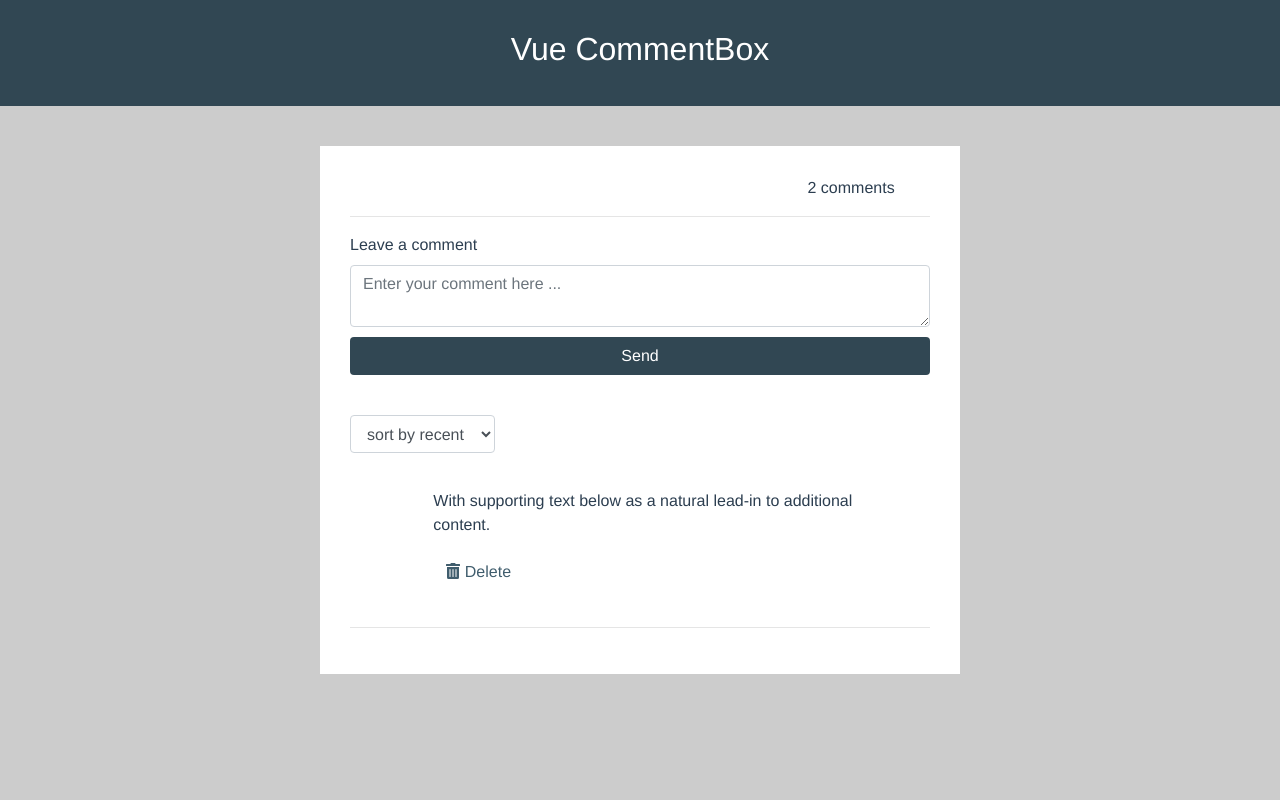
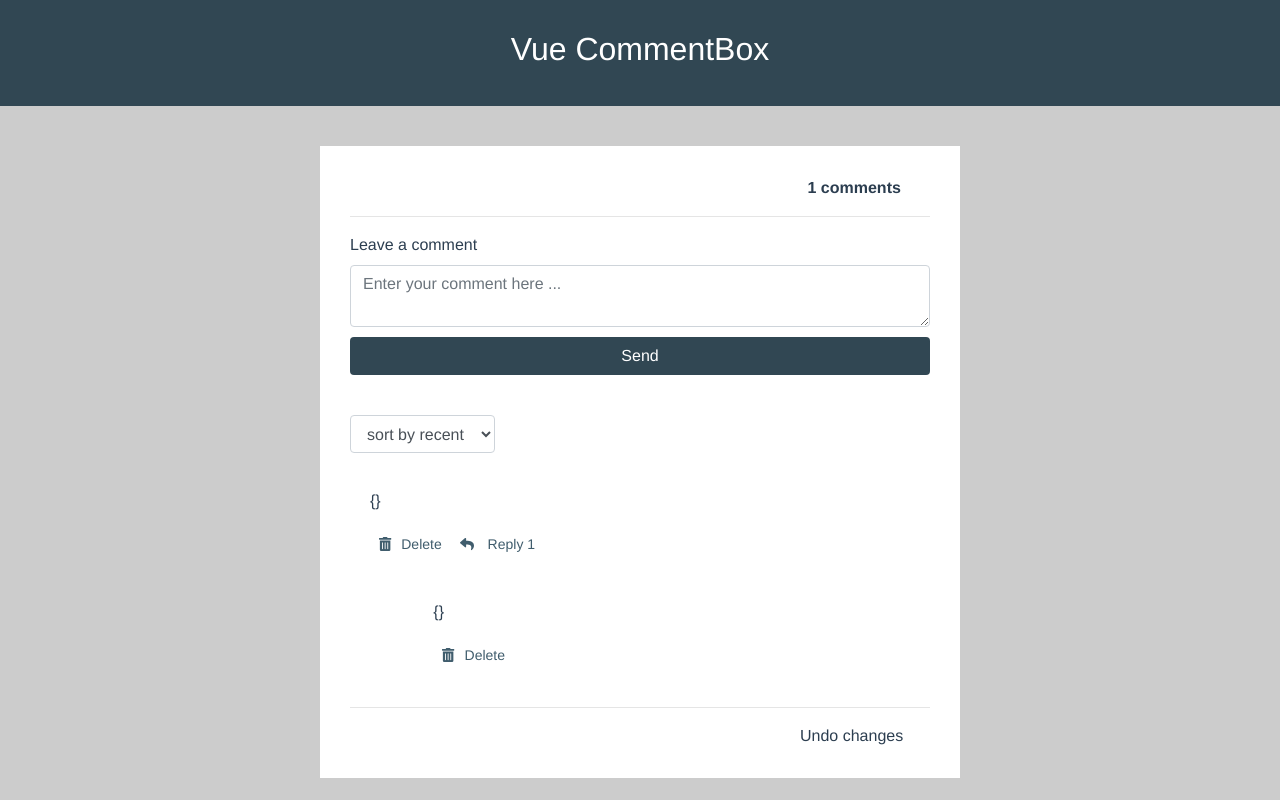
Before and after one commit to anitahkimanthi/Css-Flexbox, a Vue app: page / in a window 1280 px wide. Built offline with nearby package versions, Linux system fonts and the light colour scheme.

Commit message:
added reply and comment

```diff
--- a/src/components/CommentForm.vue
+++ b/src/components/CommentForm.vue
@@ -1,7 +1,9 @@
 <template>
   <div class="content">
     <div class="row">
-      <div class="col-12 col-md-3 offset-md-9">2 comments</div>
+      <div class="col-12 col-md-3 offset-md-9">
+        <b>{{comments.length}} comments</b>
+      </div>
     </div>
     <hr>
     <!-- comment form -->
@@ -12,54 +14,88 @@
           class="form-control"
           placeholder="Enter your comment here ..."
           v-model="newComment"
+          @keyup.enter="postComment"
         ></textarea>
         <button class="btn replybtn" type="submit" @click="postComment">Send</button>
       </div>
     </form>
     <br>
+
     <!-- sorting by recent -->
     <div class="filter">
       <filterby/>
     </div>
+
     <!-- reply and posts -->
     <div class="posts">
       <div class="messages">
         <div class="card">
-          <div class="card-body" v-for="(comment,n) in comments">
-            <p class="card-text comment">{{comment}}</p>
-            <button type="button" class="btn btn-sm red" @click="deleteComment(n)">
+          <div class="card-body" v-for="(comment, n) in comments" v-bind:key="comment">
+            <p class="card-text comment">{{ comment }}</p>
+            <button type="button" class="btn btn-sm red" @click="deleteComment(index)">
               <font-awesome-icon class="icon" icon="trash-alt"/>Delete
             </button>
-            <button type="button" class="btn btn-sm">
-              <font-awesome-icon class="icon" icon="reply"/>Reply
+
+            <button type="button" class="btn btn-sm" @click="toogleReply">
+              <font-awesome-icon class="icon" icon="reply"/>
+              Reply {{replies.length}}
             </button>
           </div>
         </div>
       </div>
-      <!-- <posts/> -->
-      <reply/>
+
+      <!-- reply comment box -->
+
+      <div class="reply">
+        <div class="col-11 offset-md-1">
+          <div class="card" v-for="(reply, n) in replies" v-bind:key="reply">
+            <div class="card-body">
+              <p class="card-text">
+                {{reply}}
+              </p>
+              <button type="button" class="btn btn-sm" @click="deleteReply(index)">
+                <font-awesome-icon class="icon" icon="trash-alt"/>Delete
+              </button>
+            </div>
+          </div>
+        </div>
+      </div>
+      <!-- reply to the comment end -->
+
+      <!-- message in put for reply -->
+      <form class="col-6 offset-md-1" v-show="OpenReply">
+        <div class="form-group row no-gutters">
+          <textarea
+            class="form-control"
+            placeholder="Reply here ..."
+            @keyup.enter="postReply"
+            v-model="newReply"
+          ></textarea>
+          <button class="btn post" type="submit" @click="postReply">Post</button>
+        </div>
+      </form>
     </div>
     <hr>
+    <div class="col-12 col-md-3 offset-md-9" @click="undo()" :disabled="!canUndo">Undo changes</div>
   </div>
 </template>
 
 <script>
-// import posts from '@/components/posts.vue'
-import reply from '@/components/reply.vue'
 import filterby from '@/components/filterby.vue'
 
 export default {
   name: 'home',
   components: {
-    // posts,
-    reply,
     filterby
   },
 
   data() {
     return {
-      comments: [],
-      newComment: null
+      comments: [{}],
+      replies: [{}],
+      newComment: null,
+      OpenReply: false,
+      newReply: null
     }
   },
 
@@ -68,28 +104,64 @@ export default {
       try {
         this.comments = JSON.parse(localStorage.getItem('comments'))
       } catch (e) {
-        localStorage.removeItem('comments')
+        localStorage.AddItem('comments')
+      }
+    }
+    if (localStorage.getItem('replies')) {
+      try {
+        this.replies = JSON.parse(localStorage.getItem('replies'))
+      } catch (e) {
+        localStorage.AddItem('replies')
       }
     }
   },
 
   methods: {
+    // commentbox methods and daata storage
     postComment() {
-      if (!this.newComment) return
+      if (!this.newComment) {
+        return
+      }
+
       this.comments.push(this.newComment)
       this.newComment = ''
       this.saveComments()
-    }
     },
 
-  deleteComment(x) {
-    this.comments.splice(x, 1)
+    deleteComment(index) {
+      this.comments.splice(index, 1)
       this.saveComments()
     },
 
     saveComments() {
       let parsed = JSON.stringify(this.comments)
       localStorage.setItem('comments', parsed)
+    },
+
+    // reply the comments  functions
+
+    postReply() {
+      if (!this.newReply) {
+        return
+      }
+      this.replies.push(this.newReply)
+      this.newReply = ''
+      this.saveReply()
+    },
+
+    deleteReply(index) {
+      this.replies.splice(index, 1)
+      this.saveReply()
+    },
+
+    saveReply() {
+      let parsed = JSON.stringify(this.replies)
+      localStorage.setItem('replies', parsed)
+    },
+
+    toogleReply() {
+      this.OpenReply = !this.OpenReply
+    }
   }
 }
 </script>
@@ -112,7 +184,16 @@ export default {
 textarea {
   width: 50%;
 }
-.card{
-  border: none !important
+.card {
+  border: none !important;
+}
+.icon {
+  margin-right: 10px !important;
+}
+.post {
+  background: #314753 !important;
+  width: 100%;
+  color: #fff !important;
+  margin-top: 20px;
 }
 </style>
--- a/src/components/posts.vue
+++ b/src/components/posts.vue
@@ -2,7 +2,7 @@
   <div class="messages">
     <div class="card">
       <div v-bind:key="comment" class="card-body" v-for="(comment,n) in comments">
-        <p class="card-text" >{{comment}}</p>
+        <p class="card-text">{{comment}}</p>
         <button type="button" class="btn btn-sm red" @click="deleteComment(n)">
           <font-awesome-icon class="icon" icon="trash-alt"/>Delete
         </button>
@@ -14,9 +14,7 @@
   </div>
 </template>
 <script>
-
 export default {
-
   data() {
     return {
       comments: [],
--- a/src/components/reply.vue
+++ b/src/components/reply.vue
@@ -1,13 +1,66 @@
 <template>
-  <div class="reply col-11 offset-md-1">
+  <div class="reply col-11 offset-md-1" v-show="showReplyBox">
+      <form >
+      <div class="form-group row no-gutters">
+        <label>Leave a comment</label>
+        <textarea
+          class="form-control"
+          placeholder="Enter your comment here ..."
+          v-model="newReply"
+          @keyup.enter="postReply"
+        ></textarea>
+      </div>
+    </form>
     <div class="card">
       <div class="card-body">
-        <p class="card-text">
-          With supporting text below as a natural lead-in to additional content.
-        </p>
-        <a href="#" class="btn">  <font-awesome-icon class="icon" icon="trash-alt"/> Delete</a>
+        <p class="card-text" v-for="(reply, n) in replies" v-bind:key="reply">{{replies}}</p>
+        <a href="#" class="btn" @click="deleteReply(index)">
+          <font-awesome-icon class="icon" icon="trash-alt"/>Delete
+        </a>
       </div>
     </div>
   </div>
 </template>
+<script>
+export default {
+    name:"commentForm",
+
+      data() {
+    return {
+      replies: [],
+      newReply: null,
+    }
+  },
+
+  mounted() {
+    if (localStorage.getItem('replies')) {
+      try {
+        this.reply = JSON.parse(localStorage.getItem('replies'))
+      } catch (e) {
+        localStorage.AddItem('replies')
+      }
+    }
+  },
+  methods: {
+
+    postReply() {
+      if (!this.newReply) {
+        return
+      }
+
+      this.replies.push(this.newReply)
+      this.newReply = ''
+      this.saveReply()
+    },
+    deleteReply(index) {
+      this.replies.splice(index, 1)
+    },
+
+    saveReply() {
+      let parsed = JSON.stringify(this.replies)
+      localStorage.setItem('replies', parsed)
+    }
+  }
+}
+</script>
 <style></style>
--- a/src/main.js
+++ b/src/main.js
@@ -8,7 +8,7 @@ import {
   library
 } from '@fortawesome/fontawesome-svg-core'
 import {
-  faReply, faTrashAlt,
+  faReply, faTrashAlt,faUser
 } from '@fortawesome/free-solid-svg-icons'
 import {
   FontAwesomeIcon
@@ -16,6 +16,7 @@ import {
 
 library.add(faReply)
 library.add(faTrashAlt)
+library.add(faUser)
 
 Vue.component('font-awesome-icon', FontAwesomeIcon)
 
```
Lines whose indentation alone changed are shown as unchanged.
